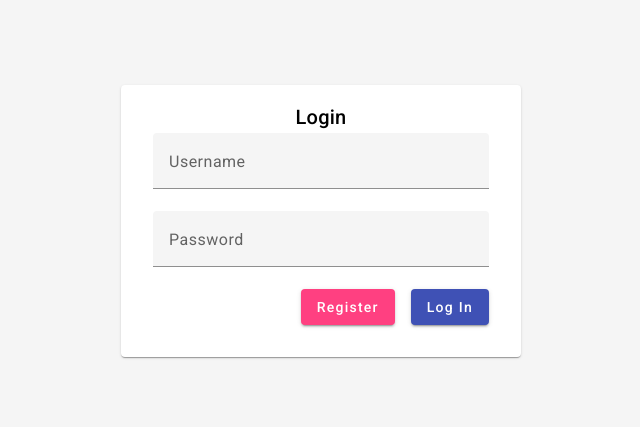
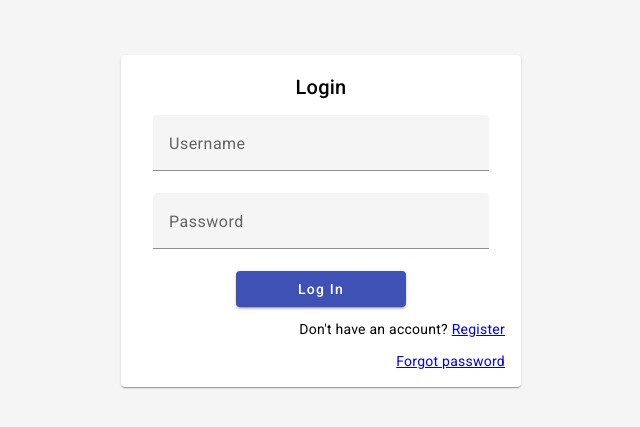
Before and after one commit to vegh-barnabas/see-ucp, an Angular app: page / in a window 1280 px wide. Shown: the part 179-606 px from the top of the page, without its empty margins (319-959 px from the left). Built offline with nearby package versions, Linux system fonts and the light colour scheme.

Commit message:
add register and forgot password links. remove register button. add styling

```diff
--- a/src/app/components/login/login.component.css
+++ b/src/app/components/login/login.component.css
@@ -9,23 +9,34 @@
 mat-card {
   width: 400px;
   padding: 1rem;
+  display: flex;
+  gap: 12px;
 }
 
 mat-card-title {
   display: flex;
   justify-content: center;
-  align-content: center;
 }
 
 mat-card-content {
   display: flex;
   justify-content: center;
-  align-content: center;
+  align-items: center;
   flex-direction: column;
 
-  .button-container {
-    display: flex;
-    justify-content: end;
-    gap: 1rem;
+  mat-form-field {
+    width: 100%;
+    max-width: 400px;
+  }
+
+  .login-button {
+    width: 170px;
+    max-width: 80%;
   }
 }
+
+.login-footer {
+  display: flex;
+  flex-direction: column;
+  align-items: flex-end;
+}
--- a/src/app/components/login/login.component.html
+++ b/src/app/components/login/login.component.html
@@ -12,9 +12,17 @@
       <input matInput type="password" />
     </mat-form-field>
 
-    <div class="button-container">
-      <button mat-raised-button color="accent">Register</button>
-      <button mat-raised-button color="primary">Log In</button>
-    </div>
+    <button mat-raised-button class="login-button" color="primary">
+      Log In
+    </button>
   </mat-card-content>
+
+  <mat-card-footer class="login-footer">
+    <p class="footer-link">
+      Don't have an account?
+      <a href="/register">Register</a>
+    </p>
+
+    <a href="/forgot-password" class="footer-link">Forgot password</a>
+  </mat-card-footer>
 </mat-card>
```
